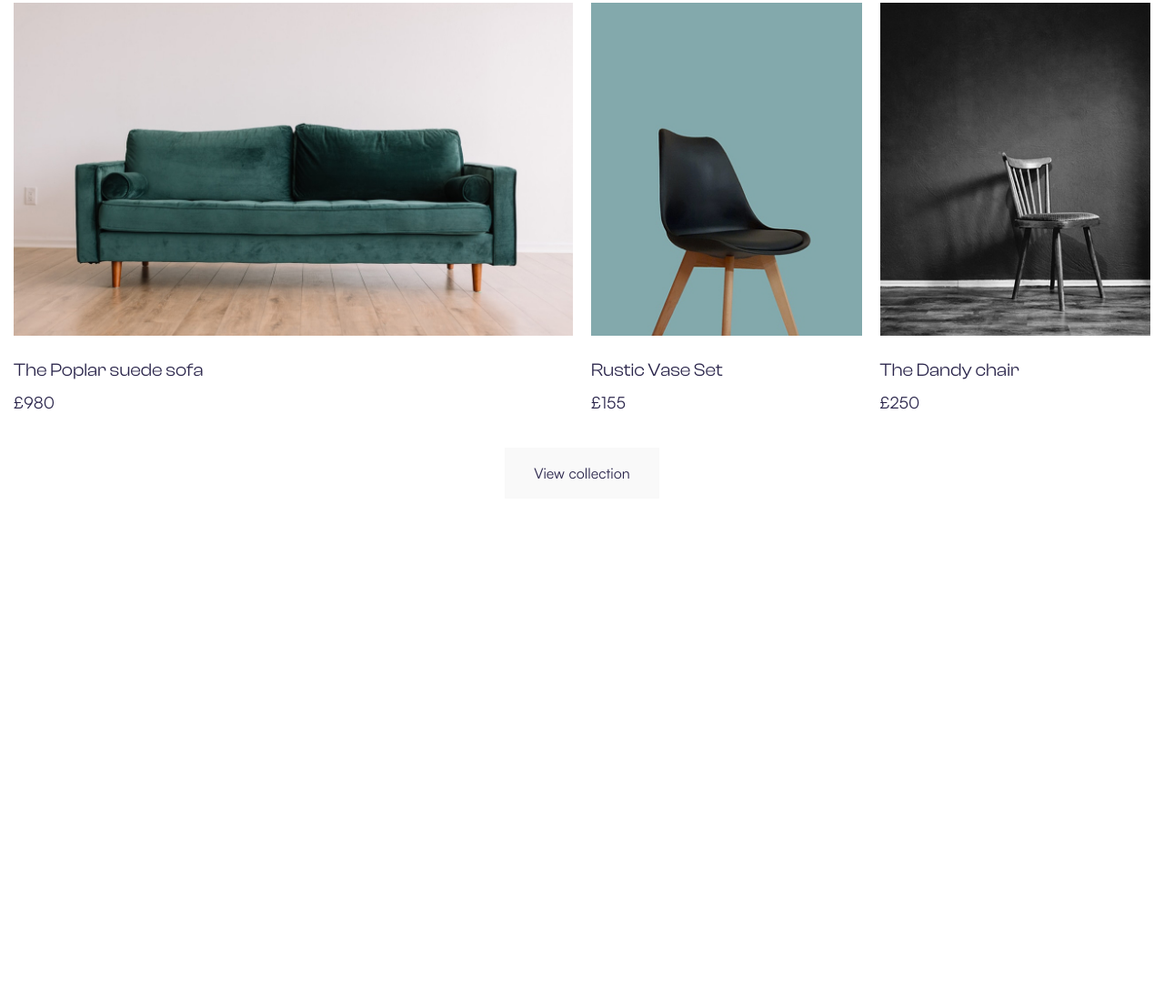
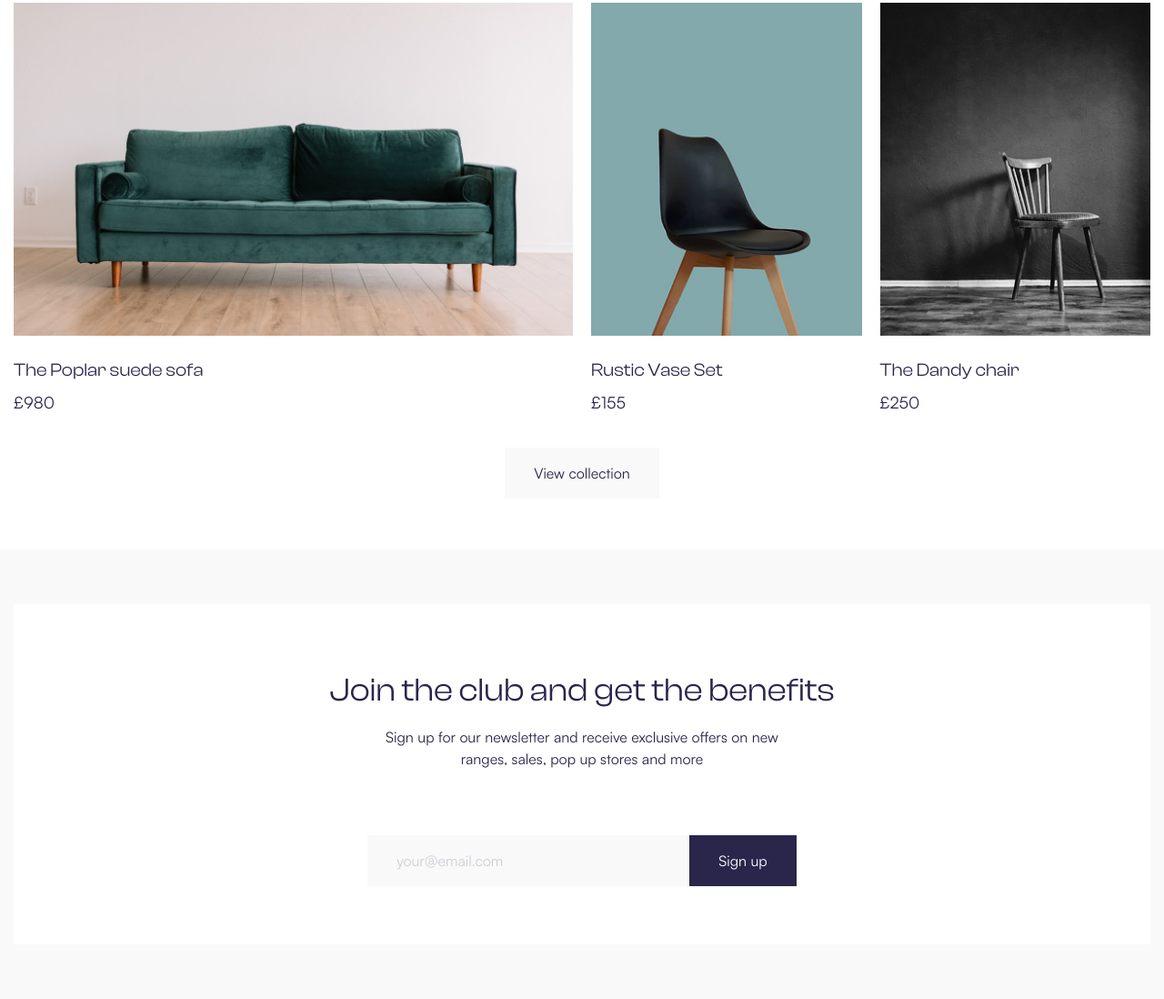
Before and after one commit to WhyDoJo/Avion, a website: page index.html in a window 1280 px wide. Shown: the part 2103-3201 px from the top of the page at 91% size. Before the commit the page ends 2707 px from the top, so only its background shows below. Drawn offline with Linux system fonts and the light colour scheme.

Commit message:
add section newsletter and styles + in product style for link

```diff
--- a/index.html
+++ b/index.html
@@ -361,6 +361,35 @@
           </div>
         </div>
       </section>
+
+      <section class="newsletter">
+        <div class="container">
+          <div class="newsletter__content">
+            <h2
+              class="newsletter__title title title--mb-small-xs title--large-xl"
+            >
+              Join the club and get the benefits
+            </h2>
+
+            <p class="newsletter__descr">
+              Sign up&nbsp;for our newsletter and receive exclusive offers
+              on&nbsp;new ranges, sales, pop up&nbsp;stores and more
+            </p>
+
+            <form class="newsletter__form form" action="#" method="post">
+              <input
+                class="form__input"
+                type="email"
+                name="email"
+                placeholder="your@email.com"
+              />
+              <button class="form__btn btn btn--theme-darker" type="submit">
+                Sign up
+              </button>
+            </form>
+          </div>
+        </div>
+      </section>
     </main>
   </body>
 </html>
--- a/src/css/_settings.css
+++ b/src/css/_settings.css
@@ -11,6 +11,7 @@
 .page__body {
   font-family: var(--font-family);
   font-weight: 400;
+  font-size: 16px;
 }
 
 .container {
--- a/src/css/blocks/_btn.css
+++ b/src/css/blocks/_btn.css
@@ -7,6 +7,8 @@
   font-size: 16px;
   line-height: 150%;
   transform: var(--text-trs);
+  border: none;
+  text-decoration: none;
 }
 
 .btn--theme-dark {
@@ -14,6 +16,11 @@
   background-color: rgba(249, 249, 249, 0.15);
 }
 
+.btn--theme-darker {
+  color: var(--white);
+  background-color: var(--dark-primary);
+}
+
 .btn--theme-light {
   color: var(--dark-primary);
   background-color: var(--light-grey);
--- /dev/null
+++ b/src/css/blocks/_form.css
@@ -0,0 +1,17 @@
+.form {
+  display: flex;
+  align-items: center;
+}
+
+.form__input {
+  padding-left: 32px;
+  padding-right: 20px;
+  width: 354px;
+  height: 56px;
+  background-color: var(--light-grey);
+  border: none;
+}
+
+.form__input::placeholder {
+  color: rgba(42, 37, 75, 0.2);
+}
--- /dev/null
+++ b/src/css/blocks/_newsletter.css
@@ -0,0 +1,24 @@
+.newsletter {
+  padding: 60px 0;
+  background: var(--light-grey);
+}
+
+.newsletter__content {
+  display: flex;
+  flex-direction: column;
+  align-items: center;
+  padding: 0 40px;
+  padding-top: 68px;
+  padding-bottom: 64px;
+  background-color: var(--white);
+}
+
+.newsletter__descr {
+  margin: 0;
+  max-width: 470px;
+  text-align: center;
+  line-height: 150%;
+  color: var(--dark-primary);
+
+  margin-bottom: 72px;
+}
--- a/src/css/blocks/_product.css
+++ b/src/css/blocks/_product.css
@@ -1,12 +1,9 @@
 .product {
+  position: relative;
   display: flex;
   flex-direction: column;
   align-items: start;
   gap: 24px;
-}
-
-.product__top {
-  position: relative;
 }
 
 .product__content {
@@ -29,6 +26,12 @@
   color: inherit;
 }
 
+.product__link::after {
+  content: "";
+  position: absolute;
+  inset: 0;
+}
+
 .product__price {
   font-size: 18px;
   line-height: 150%;
--- a/src/css/blocks/_title.css
+++ b/src/css/blocks/_title.css
@@ -14,8 +14,12 @@
   font-size: 32px;
 }
 
-.title--centered {
-  text-align: center;
+.title--large-xl {
+  font-size: 36px;
+}
+
+.title--mb-small-xs {
+  margin-bottom: 12px;
 }
 
 .title--mb-small {
@@ -25,3 +29,7 @@
 .title--mb-large {
   margin-bottom: 50px;
 }
+
+.title--centered {
+  text-align: center;
+}
--- a/src/css/main.css
+++ b/src/css/main.css
@@ -10,6 +10,7 @@
 @import url("./blocks/_logo.css");
 @import url("./blocks/_header.css");
 @import url("./blocks/_nav.css");
+@import url("./blocks/_form.css");
 @import url("./blocks/_centered.css");
 @import url("./blocks/_title.css");
 
@@ -18,3 +19,4 @@
 @import url("./blocks/_benefits.css");
 @import url("./blocks/_products.css");
 @import url("./blocks/_product.css");
+@import url("./blocks/_newsletter.css");
```
